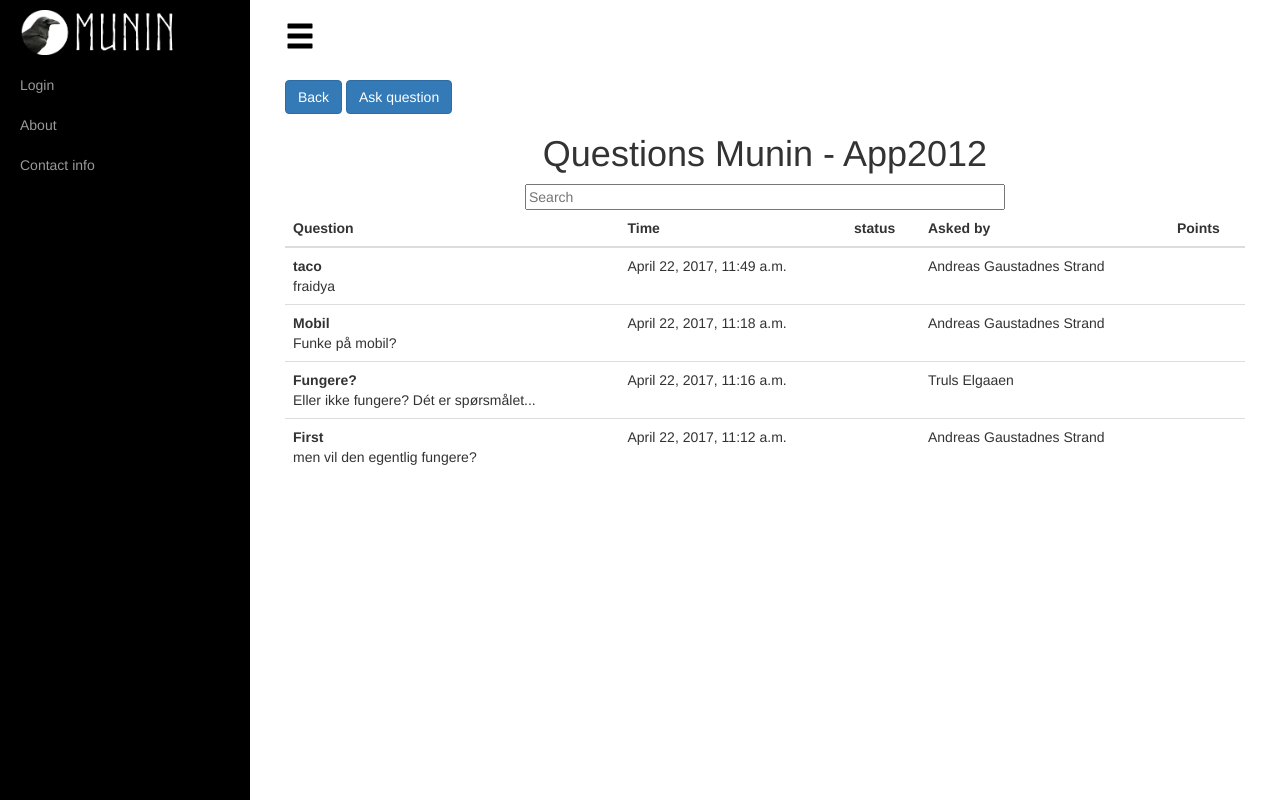
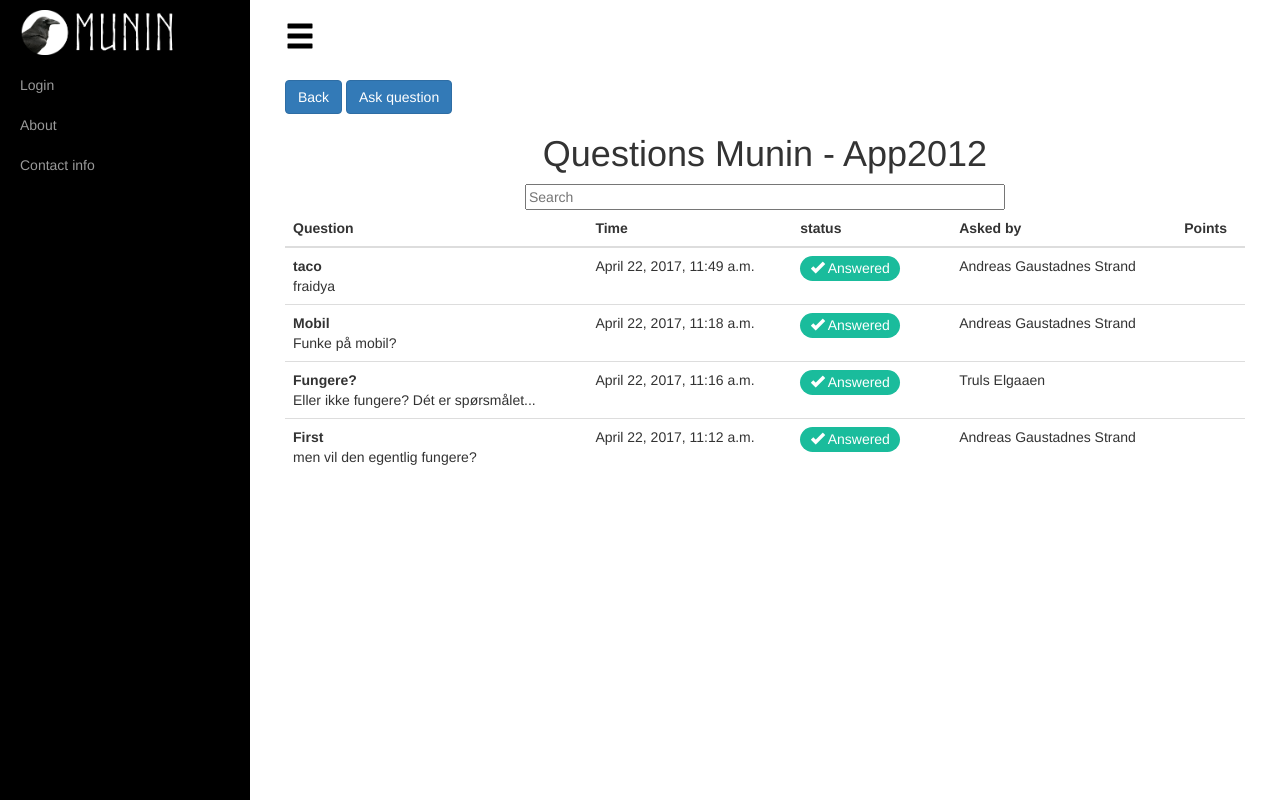
Before and after one commit to Strand94/Munin, a Django app: page /subjects/1/questions/ in a window 1280 px wide. Run offline with Django 3.2, Linux system fonts and the light colour scheme; data comes from the database, SQL or seed files in the repository; some libraries are stand-ins or nearby versions.

Commit message:
Fixed proper answered/unanswered symbols on subject questions page and question page

```diff
--- a/templates/questions/subject_questions.html
+++ b/templates/questions/subject_questions.html
@@ -6,6 +6,31 @@
         /* Giving rows in table click proampt. Add both to support more browsers. */
             cursor: pointer;
          }
+
+    .answered {
+        display: inline-block;
+        color: #fff;
+        width: 100px;
+        text-align: center;
+        line-height: 25px;
+        -moz-border-radius: 13px;
+        -webkit-border-radius: 13px;
+        border-radius: 13px; /* border radius */
+        background-color: #1abc9c; /* layer fill content */
+        margin-right: 20px;
+    }
+    .unanswered {
+        display: inline-block;
+        color: #fff;
+        width: 100px;
+        text-align: center;
+        line-height: 25px;
+        -moz-border-radius: 13px;
+        -webkit-border-radius: 13px;
+        border-radius: 13px; /* border radius */
+        background-color: #bc3f39; /* layer fill content */
+        margin-right: 20px;
+    }
 
     </style>
 
@@ -37,7 +62,13 @@
                     <tr class='clickable-row' data-href="/course/question/{{ question.pk }}">
                         <td class="id"><strong>{{ question.title }}</strong><br>{{ question.text }}</td>
                         <td class="name">{{ question.timestamp }}</td>
-                        <td>{{ question_get_answers }}</td>
+                        <td>
+                            {% if question.get_answers > 0 %}
+                                <span class="answered"><i class="glyphicon glyphicon-ok"></i> Answered</span>
+                            {% else %}
+                                <span class="unanswered"><i class="glyphicon glyphicon-remove"></i> No answer</span>
+                            {% endif %}
+                        </td>
                         <td class="user">
                             {% if question.user %}
                                 {{ question.user.get_full_name }}
```
